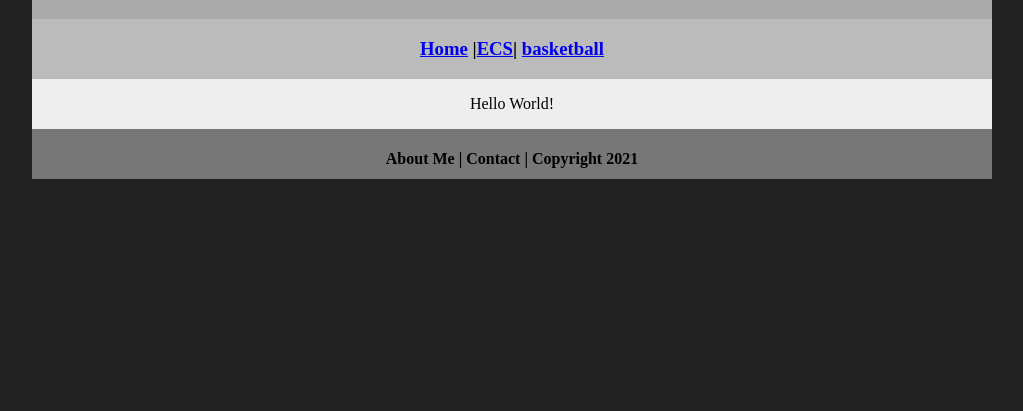
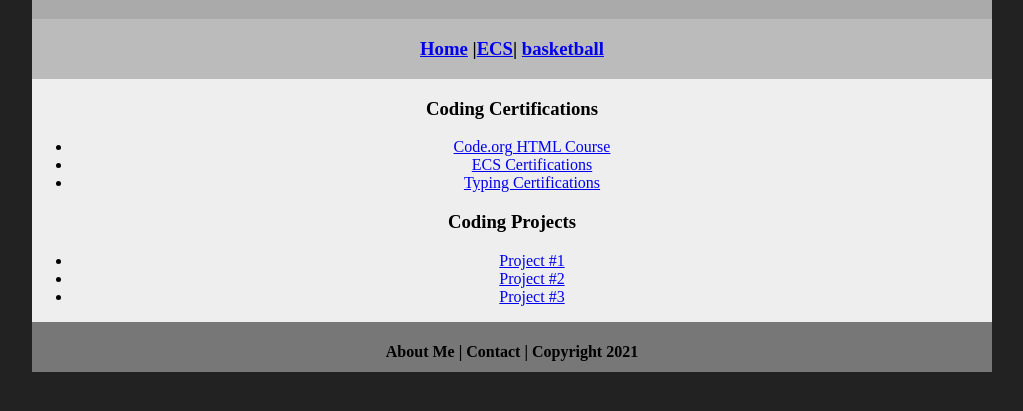
Before and after one commit to 9642420/ecsportfolio2024, a plain HTML site: page ecs/index.html in a window 1280 px wide. Shown: the part 61-472 px from the top of the page, without its empty margins (128-1151 px from the left). Drawn offline with Linux system fonts and the light colour scheme.

Commit message:
Update index.html

```diff
--- a/ecs/index.html
+++ b/ecs/index.html
@@ -16,7 +16,23 @@
             <h3><a href="../index.html">Home</a> |<a href="index.html">ECS</a>| <a href="../basketball/index.html">basketball</a> </h3>
          </div>
          <div class="content">
-            <p>Hello World!</p>
+
+         <h3>Coding Certifications</h3>
+      <ul>
+           <li><a href="#">Code.org HTML Course</a> </li>
+           <li><a href="#">ECS Certifications</a> </li>
+           <li><a href="doc.pdf">Typing Certifications</a> </li>
+           </ul>
+
+           <h3>Coding Projects</h3>
+      <ul>
+              <li><a href="#">Project #1</a> </li>
+              <li><a href="#">Project #2</a> </li>
+              <li><a href="#">Project #3</a> </li>
+           </ul>
+
+
+
          </div>
          <div class="footer">
             <h4>About Me | Contact | Copyright 2021</h4>
```
